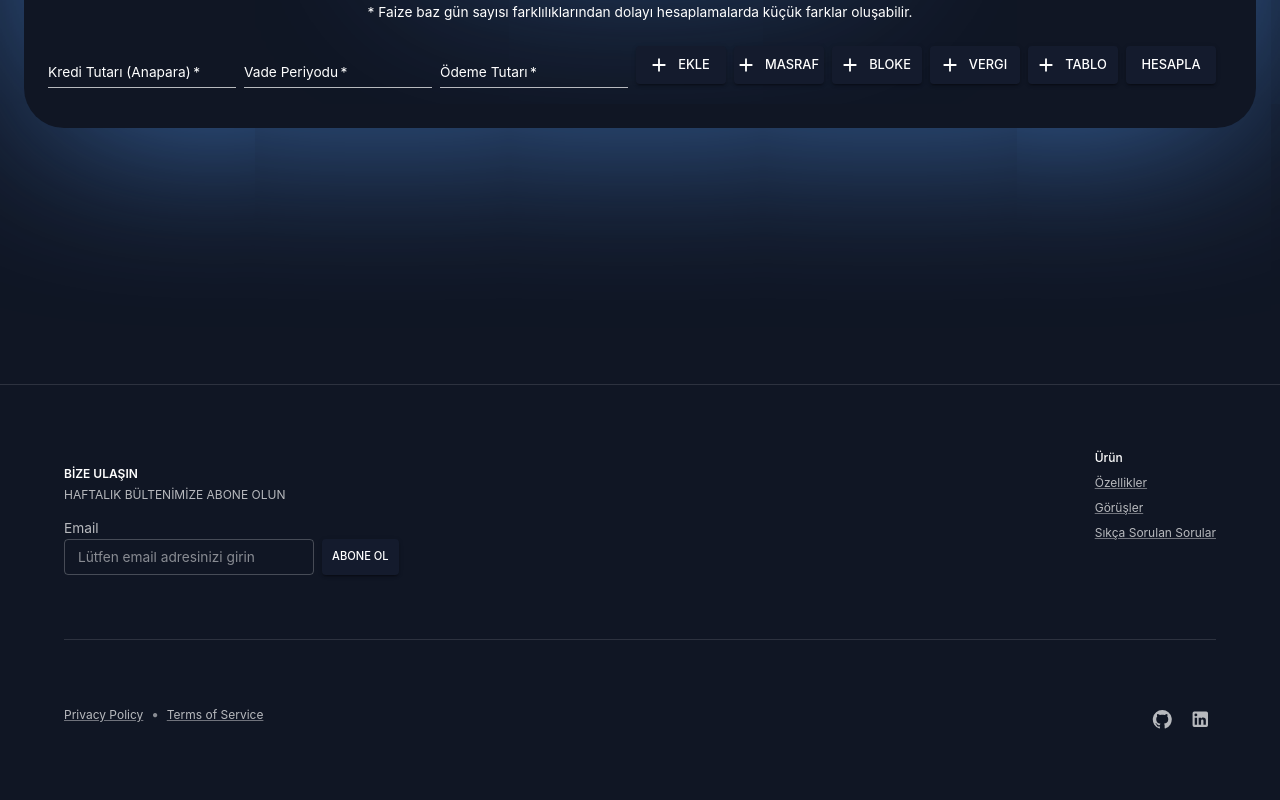
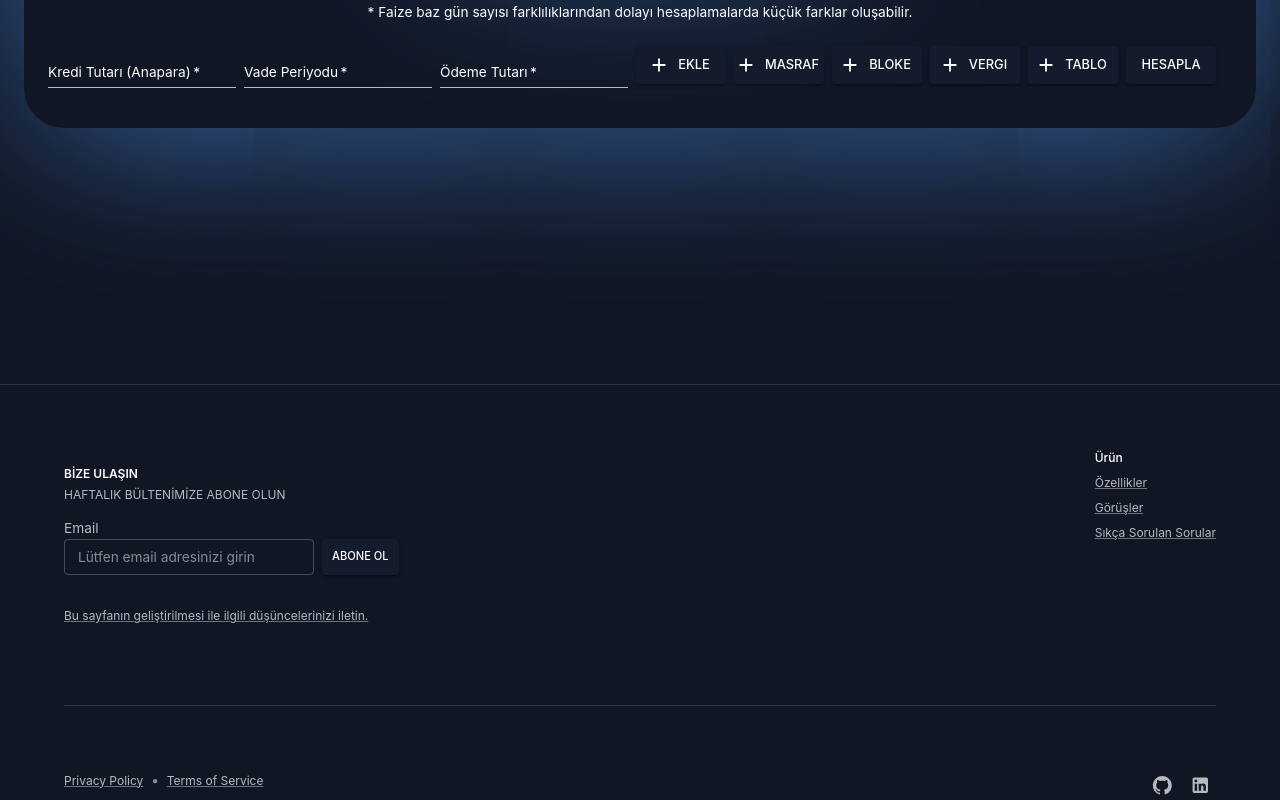
Before and after one commit to haticekatranciakgul/test.kredi-maliyeti-hesaplama, a React (Create React App) app: page / in a window 1280 px wide. Shown: the part 659-1459 px from the top of the page. Before the commit the page ends 1394 px from the top, so only its background shows below. Built offline with nearby package versions, Linux system fonts and the light colour scheme.

Commit message:
Update footer

```diff
--- a/src/Pages/Footer.js
+++ b/src/Pages/Footer.js
@@ -76,7 +76,14 @@ export default function Footer() {
                   ABONE OL
                 </Button>
               </Stack>
+
             </Box>
+
+            <Link color="text.secondary" variant="body2" target="_blank" href={`https://www.linkedin.com/in/h%C3%BCseyin-ba%C4%9Fr%C4%B1yan%C4%B1k-51bb6165/?originalSubdomain=tr`}>
+              <Typography variant="body2" sx={{ color: 'text.secondary', mb: 2 }}>
+                Bu sayfanın geliştirilmesi ile ilgili düşüncelerinizi iletin.
+              </Typography>
+            </Link>
           </Box>
           <Box
             sx={{
@@ -88,7 +95,7 @@ export default function Footer() {
             <Typography variant="body2" sx={{ fontWeight: 'medium' }}>
               Ürün
             </Typography>
-            <Link color="text.secondary" variant="body2" href="#">
+            <Link color="text.secondary" variant="body2" href="hakkinda">
               Özellikler
             </Link>
             <Link color="text.secondary" variant="body2" href="/iletisim">
@@ -140,7 +147,8 @@ export default function Footer() {
             <IconButton
               color="inherit"
               size="small"
-             href="https://github.com/haticekatranciakgul"
+              target="_blank"
+              href="https://github.com/haticekatranciakgul"
               aria-label="GitHub"
               sx={{ alignSelf: 'center' }}
             >
@@ -150,6 +158,7 @@ export default function Footer() {
             <IconButton
               color="inherit"
               size="small"
+              target="_blank"
               href="https://www.linkedin.com/in/haticekatranci/"
               aria-label="LinkedIn"
               sx={{ alignSelf: 'center' }}
```
